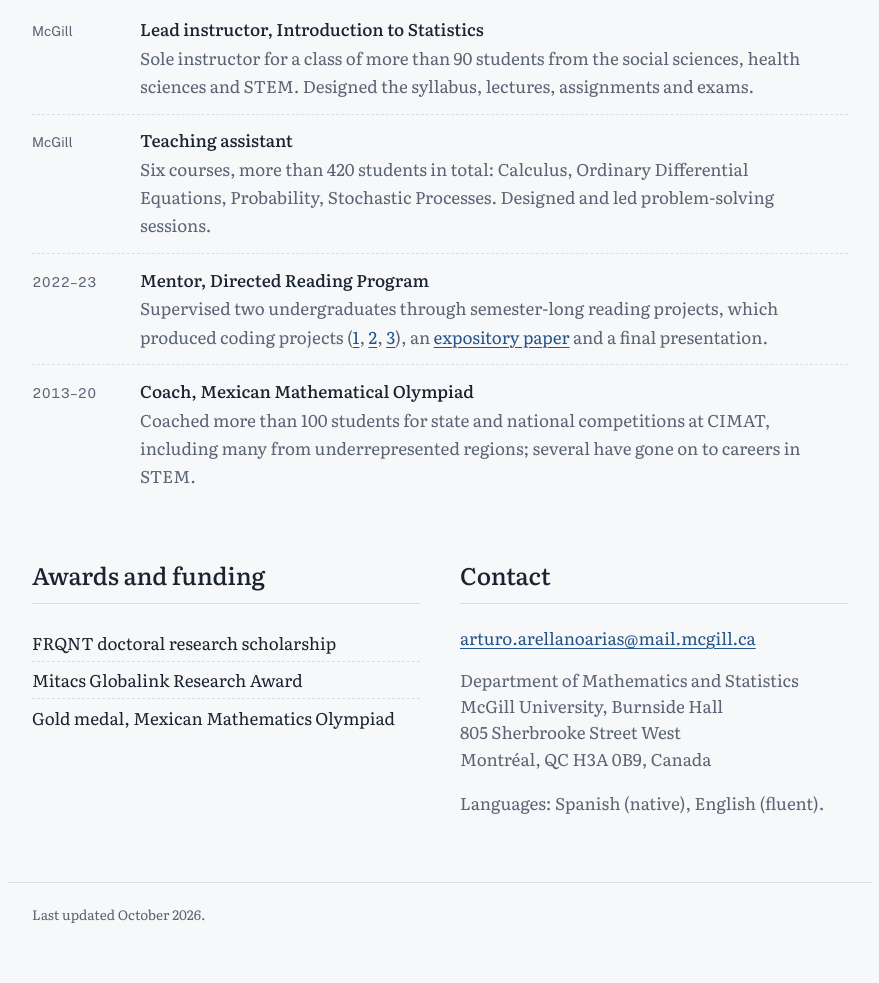
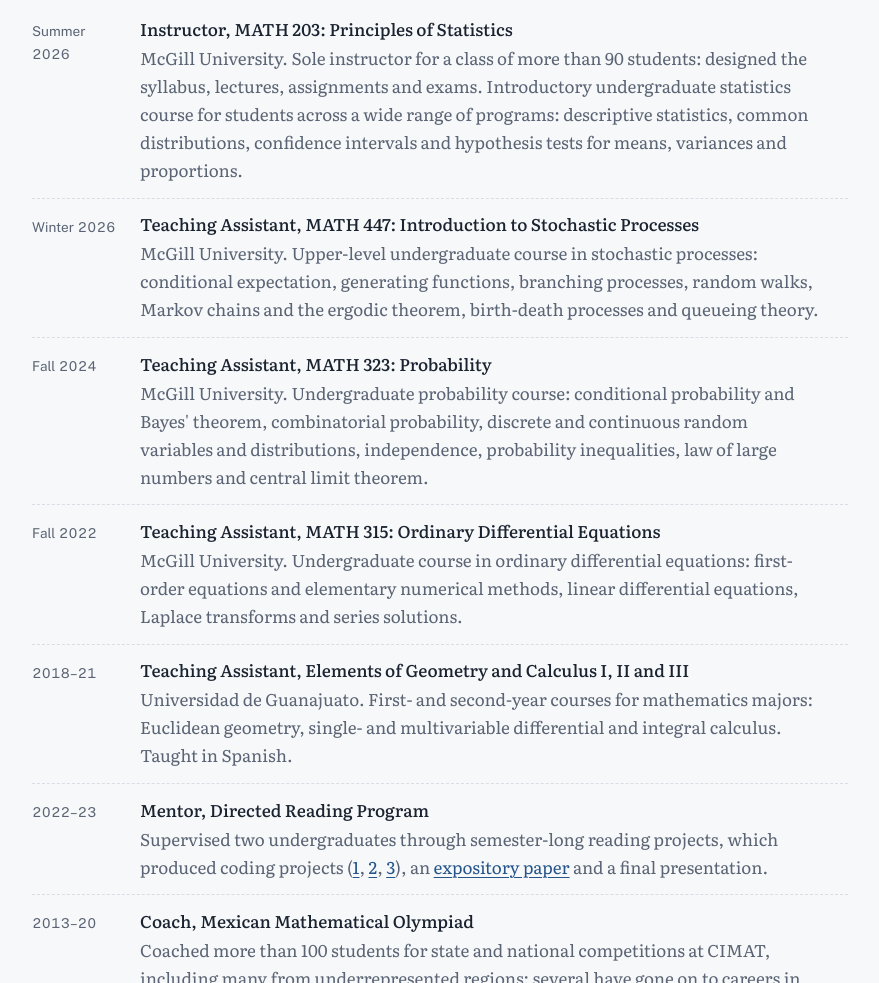
Before and after one commit to ArturoAA95/ArturoAA95.github.io, a plain HTML site: page index.html in a window 1280 px wide. Shown: the part 4857-5840 px from the top of the page, without its empty margins (200-1079 px from the left). Drawn offline with nearby package versions, Linux system fonts and the light colour scheme.

Commit message:
Revise teaching experience section in index.html
Updated teaching experience details, including new roles and descriptions for various courses at McGill University.

```diff
--- a/index.html
+++ b/index.html
@@ -307,24 +307,61 @@
     <h2>Teaching and mentoring</h2>
     <ul class="entries">
       <li>
-        <span class="when">McGill</span>
+        <span class="when">Summer 2026</span>
         <div>
-          <p class="title">Lead instructor, Introduction to Statistics</p>
+          <p class="title">Instructor, MATH 203: Principles of Statistics</p>
           <p class="meta">
-            Sole instructor for a class of more than 90 students from the
-            social sciences, health sciences and STEM. Designed the syllabus,
-            lectures, assignments and exams.
+            McGill University. Sole instructor for a class of more than 90 students:
+            designed the syllabus, lectures, assignments and exams. Introductory
+            undergraduate statistics course for students across a wide range of
+            programs: descriptive statistics, common distributions, confidence
+            intervals and hypothesis tests for means, variances and proportions.
           </p>
         </div>
       </li>
       <li>
-        <span class="when">McGill</span>
+        <span class="when">Winter 2026</span>
         <div>
-          <p class="title">Teaching assistant</p>
+          <p class="title">Teaching Assistant, MATH 447: Introduction to Stochastic Processes</p>
           <p class="meta">
-            Six courses, more than 420 students in total: Calculus, Ordinary
-            Differential Equations, Probability, Stochastic Processes.
-            Designed and led problem-solving sessions.
+            McGill University. Upper-level undergraduate course in stochastic
+            processes: conditional expectation, generating functions, branching
+            processes, random walks, Markov chains and the ergodic theorem,
+            birth-death processes and queueing theory.
+          </p>
+        </div>
+      </li>
+      <li>
+        <span class="when">Fall 2024</span>
+        <div>
+          <p class="title">Teaching Assistant, MATH 323: Probability</p>
+          <p class="meta">
+            McGill University. Undergraduate probability course: conditional
+            probability and Bayes' theorem, combinatorial probability, discrete and
+            continuous random variables and distributions, independence, probability
+            inequalities, law of large numbers and central limit theorem.
+          </p>
+        </div>
+      </li>
+      <li>
+        <span class="when">Fall 2022</span>
+        <div>
+          <p class="title">Teaching Assistant, MATH 315: Ordinary Differential Equations</p>
+          <p class="meta">
+            McGill University. Undergraduate course in ordinary differential
+            equations: first-order equations and elementary numerical methods, linear
+            differential equations, Laplace transforms and series solutions.
+          </p>
+        </div>
+      </li>
+      <li>
+        <span class="when">2018–21</span>
+        <div>
+          <p class="title">Teaching Assistant, Elements of Geometry and Calculus I, II and III</p>
+          <p class="meta">
+            Universidad de Guanajuato. First- and second-year courses for mathematics
+            majors: Euclidean geometry, single- and multivariable differential and
+            integral calculus. Taught in Spanish.
           </p>
         </div>
       </li>
```
